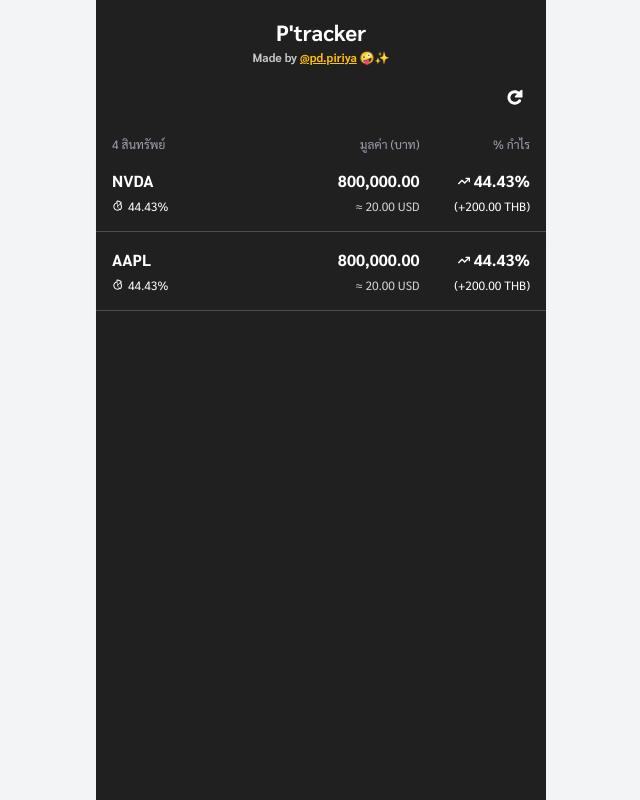
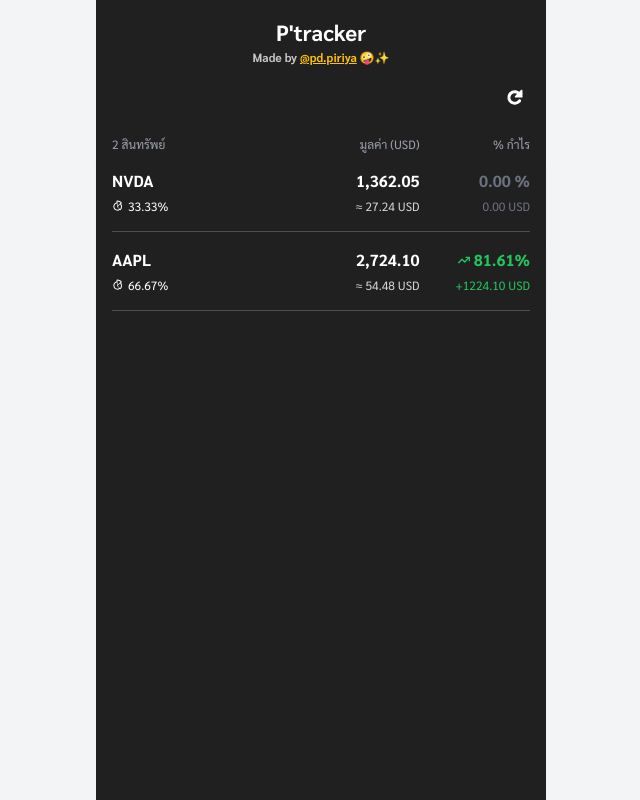
Before and after one commit to PiriyaDEV/portfolio-tracking, a Next.js app: page / in a window 1280 px wide. Shown: the whole page, without its empty margins (319-959 px from the left). Built offline with nearby package versions, Linux system fonts and the light colour scheme.

Commit message:
fix: fix ui (3)

```diff
--- a/src/app/page.tsx
+++ b/src/app/page.tsx
@@ -6,7 +6,10 @@
   TiChartPieOutline as ChartIcon,
   TiRefresh as RefreshIcon,
 } from "react-icons/ti";
-import { FaArrowTrendUp as UpIcon } from "react-icons/fa6";
+import {
+  FaArrowTrendUp as UpIcon,
+  FaArrowTrendDown as DownIcon,
+} from "react-icons/fa6";
 import { fNumber } from "./lib/utils";
 
 type Asset = {
@@ -20,12 +23,8 @@
   const [isLoading, setIsLoading] = useState(false);
   const [expanded, setExpanded] = useState<Record<string, boolean>>({});
 
-  const FINNHUB_API_BASE_URL = "https://finnhub.io/api/v1";
-  const API_KEY = "d4c807hr01qudf6h35i0d4c807hr01qudf6h35ig";
-
-  // Your assets
   const assets: Asset[] = [
-    { symbol: "NVDA", quantity: 5, costPerShare: 400 },
+    { symbol: "NVDA", quantity: 5, costPerShare: 272.41 },
     { symbol: "AAPL", quantity: 10, costPerShare: 150 },
   ];
 
@@ -42,33 +41,18 @@
 
   async function fetchFinancialData() {
     setIsLoading(true);
-
     try {
-      const results: Record<string, number> = {};
-
+      const results: Record<string, number | null> = {};
       for (const asset of assets) {
-        // const url = new URL(`${FINNHUB_API_BASE_URL}/quote`);
-        // url.searchParams.append("symbol", asset.symbol);
-        // url.searchParams.append("token", API_KEY);
-
-        // const response = await fetch(url.toString());
-        // if (!response.ok) throw new Error("Fetch error");
-
-        // const data = await response.json();
-
-        // Finnhub returns current price in "c"
         results[asset.symbol] = mockRes.c ?? null;
       }
-
       setPrices(results);
     } catch (error) {
       console.error("Error fetching prices:", error);
     }
-
     setIsLoading(false);
   }
 
-  // Load data on first render
   useEffect(() => {
     fetchFinancialData();
   }, []);
@@ -80,10 +64,16 @@
     }));
   };
 
+  const totalPortfolioValue = assets.reduce((sum, a) => {
+    const p = prices[a.symbol];
+    return p ? sum + p * a.quantity : sum;
+  }, 0);
+
   if (isLoading) return <CommonLoading />;
 
   return (
     <div>
+      {/* Refresh Button */}
       <div className="px-4 flex justify-end w-full">
         <RefreshIcon
           className="cursor-pointer text-[30px] mb-4"
@@ -92,29 +82,43 @@
       </div>
 
       <div className="flex flex-wrap w-full">
+        {/* Header */}
         <div className="w-full grid grid-cols-[2fr_1fr_1fr] gap-3 px-4 py-2">
-          <div className="text-[12px] flex items-center text-gray-400">4 สินทรัพย์</div>
+          <div className="text-[12px] flex items-center text-gray-400">
+            {assets.length} สินทรัพย์
+          </div>
           <div className="text-[12px] flex justify-end items-center text-gray-400">
-            มูลค่า (บาท)
+            มูลค่า (USD)
           </div>
           <div className="text-[12px] flex justify-end items-center text-gray-400">
             % กำไร
           </div>
         </div>
+
+        {/* Assets */}
         {assets.map((asset) => {
           const currentPrice = prices[asset.symbol];
           const cost = asset.costPerShare * asset.quantity;
           const marketValue =
             currentPrice !== null ? currentPrice * asset.quantity : null;
-          const profit = marketValue !== null ? marketValue - cost : null;
+          const profit = marketValue !== null ? marketValue - cost : 0;
           const profitPercent = profit !== null ? (profit / cost) * 100 : null;
-          const isProfit = profit !== null && profit > 0;
+
+          // Determine color based on profit/loss/break-even
+          const profitColor =
+            profit === null
+              ? "text-gray-500"
+              : profit > 0
+              ? "text-green-500"
+              : profit < 0
+              ? "text-red-500"
+              : "text-gray-500";
 
           const isExpanded = !!expanded[asset.symbol];
 
           return (
             <div key={asset.symbol} className="w-full shadow-sm">
-              {/* Top section (clickable) */}
+              {/* Top section */}
               <div
                 className="w-full grid grid-cols-[2fr_1fr_1fr] gap-3 px-4 py-2 cursor-pointer hover:bg-gray-800 transition"
                 onClick={() => toggleExpand(asset.symbol)}
@@ -123,24 +127,41 @@
                   <div className="font-bold text-[16px]">{asset.symbol}</div>
                   <div className="text-[12px] flex items-center gap-1">
                     <ChartIcon />
-                    44.43%
+
+                    {marketValue && totalPortfolioValue > 0
+                      ? `${((marketValue / totalPortfolioValue) * 100).toFixed(
+                          2
+                        )}%`
+                      : "-"}
                   </div>
                 </div>
 
                 <div className="flex flex-col gap-1 items-end">
-                  <div className="font-bold text-[16px]">{fNumber(800000)}</div>
+                  <div className="font-bold text-[16px]">
+                    {marketValue ? fNumber(marketValue) : "-"}
+                  </div>
                   <div className="text-[12px] flex items-center gap-1 text-gray-300">
-                    ≈ {fNumber(20)} USD
+                    ≈ {marketValue ? fNumber(marketValue / 50) : "-"} USD
                   </div>
                 </div>
 
                 <div className="flex flex-col gap-1 items-end">
-                  <div className="font-bold text-[16px] flex items-center gap-1">
-                    <UpIcon className="text-[12px]" />
-                    44.43%
+                  <div
+                    className={`font-bold text-[16px] flex items-center gap-1 ${profitColor}`}
+                  >
+                    {profit > 0 ? (
+                      <UpIcon className="text-[12px]" />
+                    ) : profit < 0 ? (
+                      <DownIcon className="text-[12px]" />
+                    ) : null}
+                    {profitPercent ? `${profitPercent.toFixed(2)}%` : "0.00 %"}
                   </div>
-                  <div className="text-[12px] flex items-center gap-1">
-                    (+{fNumber(200)} THB)
+                  <div
+                    className={`text-[12px] flex items-center gap-1 ${profitColor}`}
+                  >
+                    {profit
+                      ? `${profit > 0 ? "+" : ""}${profit.toFixed(2)} USD`
+                      : "0.00 USD"}
                   </div>
                 </div>
               </div>
@@ -153,41 +174,37 @@
                     <span className="!text-white">{asset.quantity}</span>
                   </div>
                   <div>
-                    ราคาปัจจุบัน (USD):{" "}
+                    ราคาปัจจุบัน:{" "}
                     <span className="!text-white">{currentPrice ?? "-"}</span>
                   </div>
                   <div>
-                    ต้นทุนต่อหุ้น (USD):{" "}
+                    ต้นทุนต่อหุ้น:{" "}
                     <span className="!text-white">{asset.costPerShare}</span>
                   </div>
                   <div>
-                    ต้นทุนรวม (USD): <span className="!text-white">{cost}</span>
+                    ต้นทุนรวม: <span className="!text-white">{cost}</span>
                   </div>
                   <div>
                     กำไร/ขาดทุน:{" "}
-                    <span
-                      className={isProfit ? "text-green-500" : "text-red-500"}
-                    >
+                    <span className={profitColor}>
                       {profit !== null
-                        ? `${isProfit ? "+" : ""}${profit.toFixed(2)}`
+                        ? `${profit > 0 ? "+" : ""}${profit.toFixed(2)}`
                         : "-"}
                     </span>
                   </div>
                   <div>
                     เปอร์เซ็นต์:{" "}
-                    <span
-                      className={isProfit ? "text-green-500" : "text-red-500"}
-                    >
+                    <span className={profitColor}>
                       {profitPercent !== null
-                        ? `${isProfit ? "+" : ""}${profitPercent.toFixed(2)}%`
+                        ? `${profit > 0 ? "+" : ""}${profitPercent.toFixed(2)}%`
                         : "-"}
                     </span>
                   </div>
                 </div>
               )}
 
-              {/* Partial divider */}
-              <div className="mx-auto border-b border-white opacity-20 mx-4 my-2"></div>
+              {/* Divider */}
+              <div className="border-b border-white opacity-20 mx-4 my-2"></div>
             </div>
           );
         })}
```
